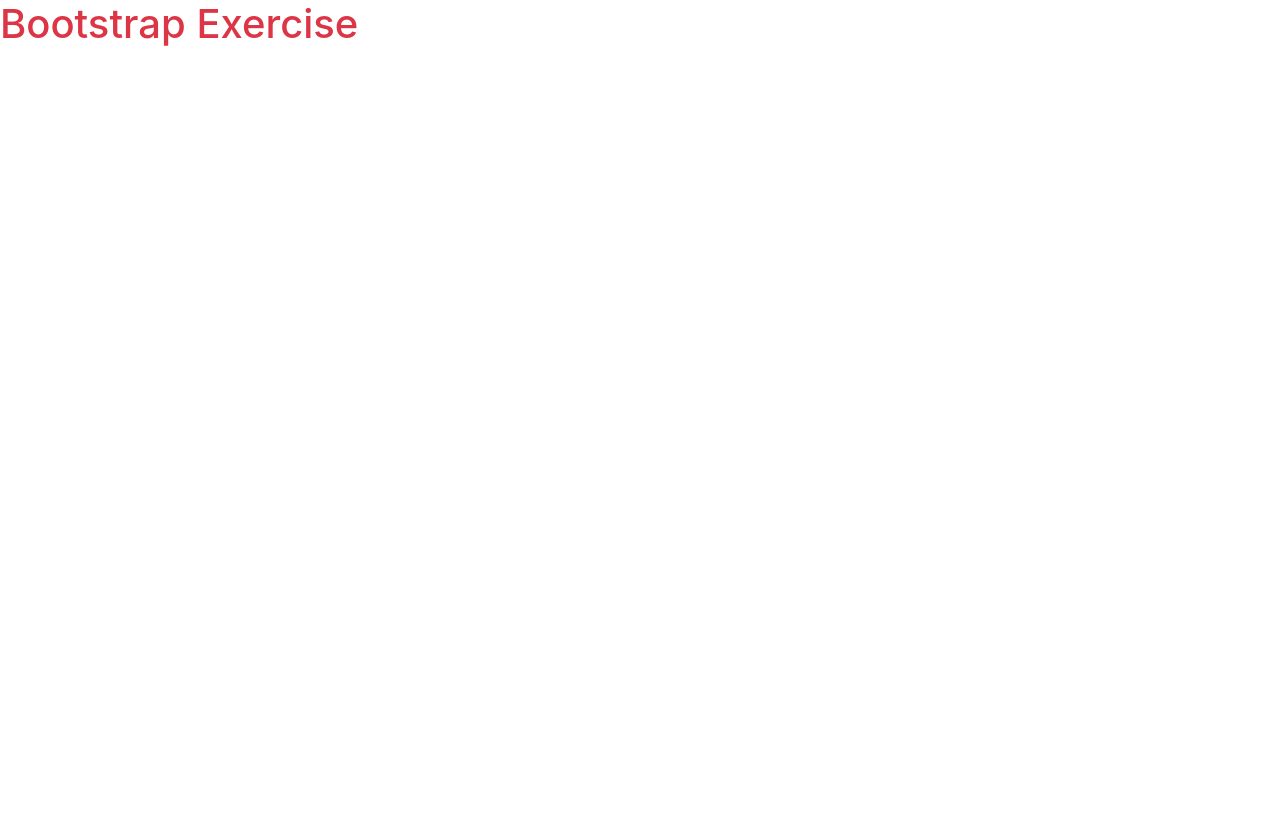
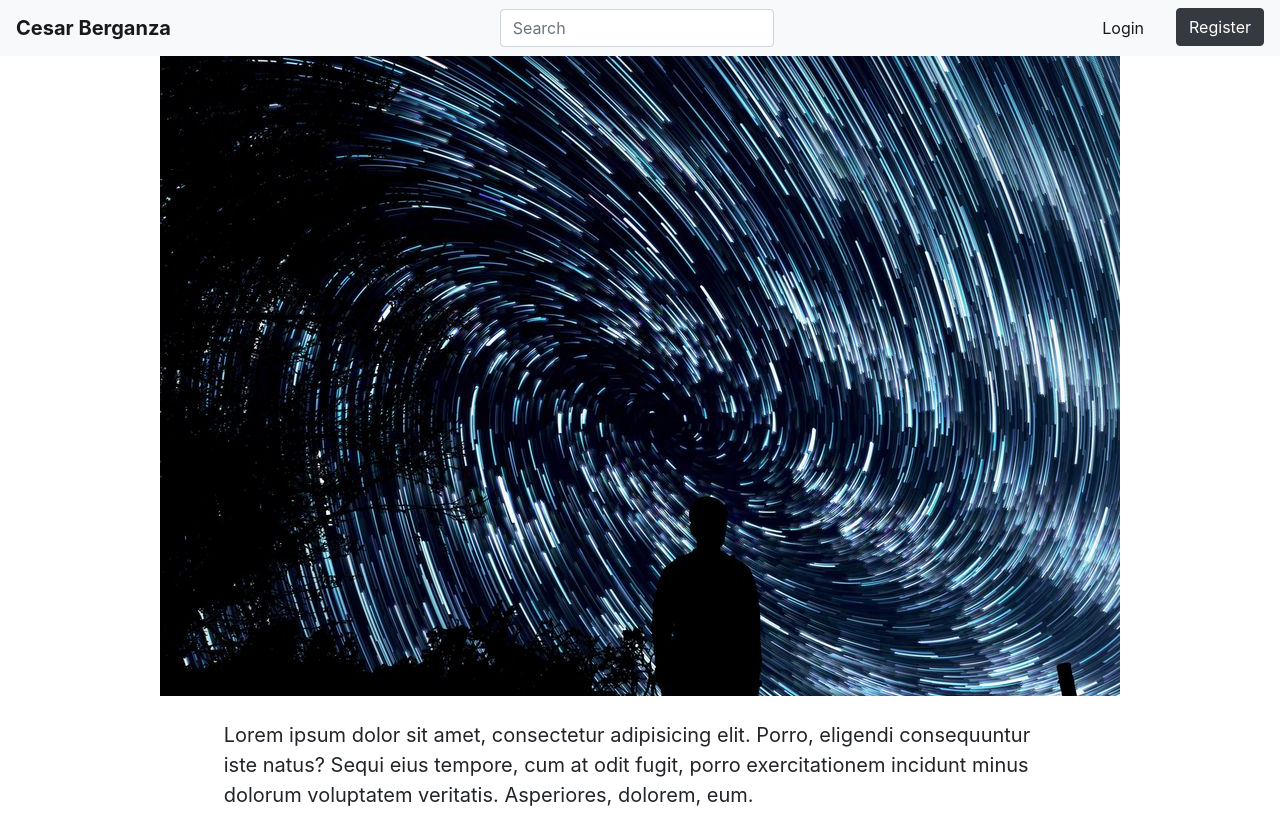
Before and after one commit to cberganza/bootstrap-exercise, a plain HTML site: page index.html in a window 1280 px wide. Before the commit the page ends 800 px from the top, so only its background shows below. Drawn offline with nearby package versions, Linux system fonts and the light colour scheme.

Commit message:
Create header and nav; add image; add opening paragraph

```diff
--- a/index.html
+++ b/index.html
@@ -8,9 +8,35 @@
 </head>
 <body>
 
-	<h1 class="text-danger">
-		Bootstrap Exercise
-	</h1>
+	<header>
+		<nav class="navbar navbar-expand-lg navbar-light bg-light">
+	  		<a class="navbar-brand" href="#"><b>Cesar Berganza</b></a>
+	 		<button class="navbar-toggler" type="button" data-toggle="collapse" data-target="#navbarSupportedContent" aria-controls="navbarSupportedContent" aria-expanded="false" aria-label="Toggle navigation">
+	    	<span class="navbar-toggler-icon"></span>
+	  	</button>
+
+	  <div class="collapse navbar-collapse" id="navbarSupportedContent">
+	  	<form class="form-inline my-2 my-lg-0 mx-auto">
+	      <input class="form-control mr-sm-2" type="search" placeholder="Search" aria-label="Search">
+	      <button class="btn btn-outline-success my-2 my-sm-0 sr-only" type="submit">Search</button>
+	    </form>
+	    <ul class="navbar-nav">
+	      <li class="nav-item active">
+	        <a class="nav-link mr-4" href="#">Login</a>
+	      </li>
+	      <li class="nav-item">
+	        <a class="btn btn-dark" href="#">Register</a>
+	      </li>
+	    </ul>
+	  </div>
+		</nav>
+	</header>
+
+	<main class="container">
+		<img class="d-block img-fluid mx-auto" src="assets/images/image.jpg" alt="man looking at spiral galaxy">
+
+		<p class="lead my-4 w-75 mx-auto"><b>Lorem ipsum dolor sit amet, consectetur adipisicing elit. Porro, eligendi consequuntur iste natus? Sequi eius tempore, cum at odit fugit, porro exercitationem incidunt minus dolorum voluptatem veritatis. Asperiores, dolorem, eum.</b></p>
+	</main>
 	<script src="https://code.jquery.com/jquery-3.3.1.slim.min.js" integrity="sha384-q8i/X+965DzO0rT7abK41JStQIAqVgRVzpbzo5smXKp4YfRvH+8abtTE1Pi6jizo" crossorigin="anonymous"></script>
 	<script src="https://cdnjs.cloudflare.com/ajax/libs/popper.js/1.14.7/umd/popper.min.js" integrity="sha384-UO2eT0CpHqdSJQ6hJty5KVphtPhzWj9WO1clHTMGa3JDZwrnQq4sF86dIHNDz0W1" crossorigin="anonymous"></script>
 	<script src="https://stackpath.bootstrapcdn.com/bootstrap/4.3.1/js/bootstrap.min.js" integrity="sha384-JjSmVgyd0p3pXB1rRibZUAYoIIy6OrQ6VrjIEaFf/nJGzIxFDsf4x0xIM+B07jRM" crossorigin="anonymous"></script>
```
Also changed, not shown: assets/images/image.jpg (added).
